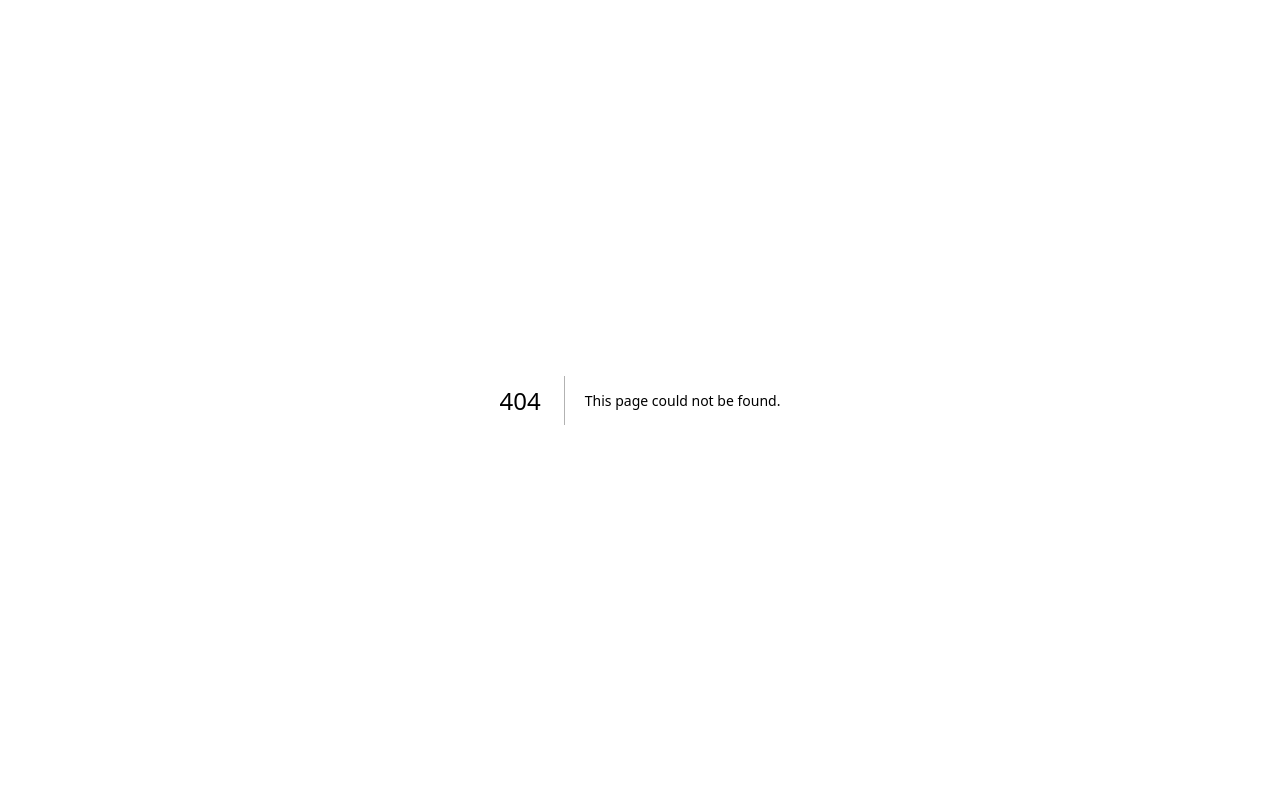
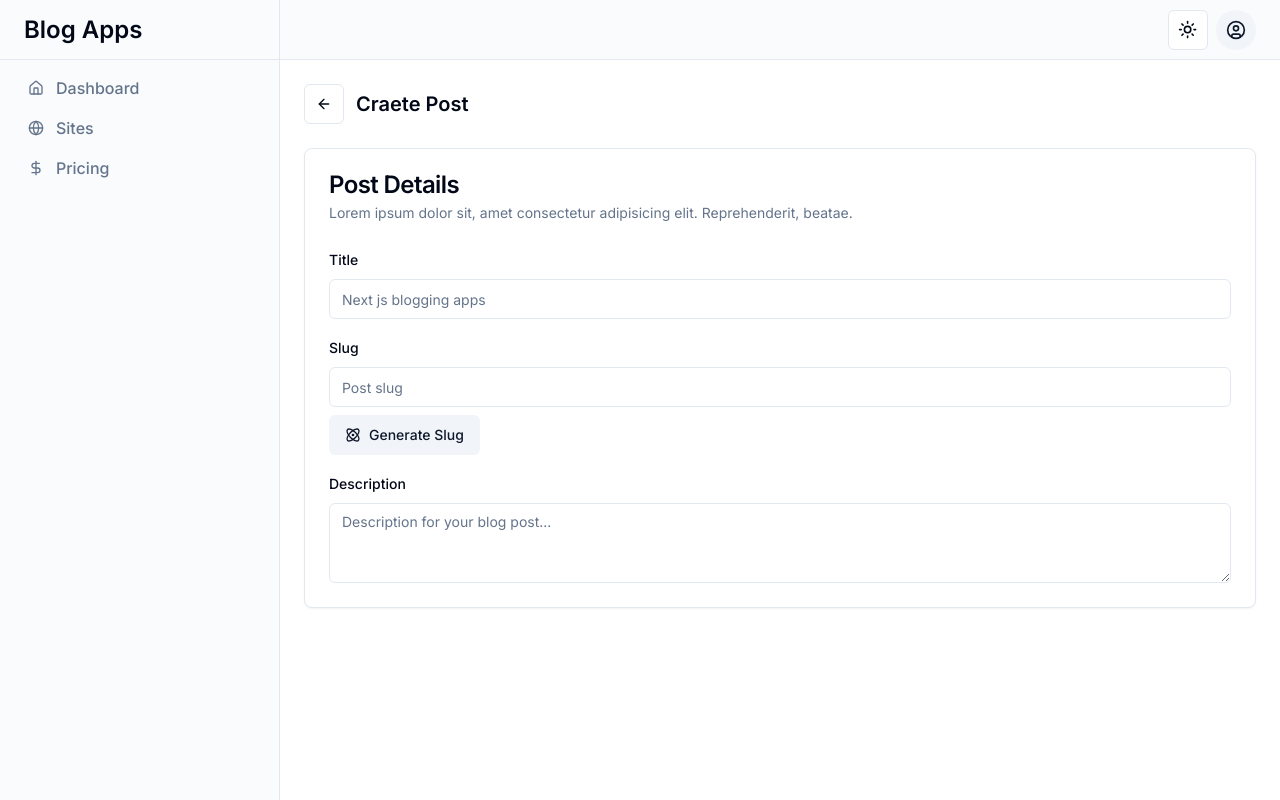
Before and after one commit to ivlie1495/mrav-blog, a Next.js app: page /dashboard/sites/1/post/new in a window 1280 px wide. Before the commit this address had no page. Built offline with nearby package versions, Linux system fonts and the light colour scheme.

Commit message:
create post blog

```diff
--- /dev/null
+++ b/app/dashboard/sites/[siteId]/components/create-post-button.tsx
@@ -0,0 +1,16 @@
+import { PlusCircle } from 'lucide-react'
+import Link from 'next/link'
+
+import { Button } from '@/components/ui/button'
+
+const CreatePostButton = () => {
+  return (
+    <Button asChild>
+      <Link href="/dashboard/sites/new">
+        <PlusCircle className="mr-2 size-4" /> Create Post
+      </Link>
+    </Button>
+  )
+}
+
+export default CreatePostButton
--- a/app/dashboard/sites/components/create-site.tsx
+++ b/app/dashboard/sites/[siteId]/components/post-empty.tsx
@@ -1,23 +1,23 @@
 import { FileIcon } from 'lucide-react'
 
-import CreateSiteButton from './create-site-button'
+import CreatePostButton from './create-post-button'
 
-const CreateSite = () => {
+const PostEmpty = () => {
   return (
     <div className="flex flex-col items-center justify-center rounded-md border border-dashed p-6 text-center animate-in fade-in-50">
       <div className="flex size-20 items-center justify-center rounded-full bg-primary/10">
         <FileIcon className="size-10 text-primary" />
       </div>
       <h2 className="mt-6 text-xl font-semibold">
-        You dont have any sites created.
+        You dont have any posts created.
       </h2>
       <p className="mx-auto mb-6 mt-2 max-w-sm text-center text-sm leading-tight text-muted-foreground">
-        You currently dont have any Sites. Please create some so that you can
+        You currently dont have any Posts. Please create some so that you can
         see them right here.
       </p>
-      <CreateSiteButton />
+      <CreatePostButton />
     </div>
   )
 }
 
-export default CreateSite
+export default PostEmpty
--- a/app/dashboard/sites/[siteId]/page.tsx
+++ b/app/dashboard/sites/[siteId]/page.tsx
@@ -3,6 +3,8 @@ import Link from 'next/link'
 
 import { getPostList } from '@/actions/posts'
 import { Button } from '@/components/ui/button'
+
+import PostEmpty from './components/post-empty'
 
 interface Props {
   params: {
@@ -30,17 +32,13 @@ const SiteDetailPage = async ({ params }: Props) => {
           </Link>
         </Button>
         <Button asChild>
-          <Link href="#">
+          <Link href={`/dashboard/sites/${siteId}/post/new`}>
             <PlusCircle className="mr-2 size-4" />
-            Create Article
+            Create Post
           </Link>
         </Button>
       </div>
-      {data === undefined || data.length === 0 ? (
-        <h1>Empty</h1>
-      ) : (
-        <h1>Hello</h1>
-      )}
+      {data === undefined || data.length === 0 ? <PostEmpty /> : <h1>Hello</h1>}
     </>
   )
 }
--- /dev/null
+++ b/app/dashboard/sites/[siteId]/post/new/page.tsx
@@ -0,0 +1,116 @@
+'use client'
+
+import { ArrowLeft, Atom } from 'lucide-react'
+import { useForm } from 'react-hook-form'
+import Link from 'next/link'
+
+import { Button } from '@/components/ui/button'
+import {
+  Card,
+  CardContent,
+  CardDescription,
+  CardHeader,
+  CardTitle,
+} from '@/components/ui/card'
+import {
+  Form,
+  FormControl,
+  FormField,
+  FormItem,
+  FormLabel,
+  FormMessage,
+} from '@/components/ui/form'
+import { Input } from '@/components/ui/input'
+import { Textarea } from '@/components/ui/textarea'
+
+interface Props {
+  params: {
+    siteId: string
+  }
+}
+
+const CreatePostPage = ({ params }: Props) => {
+  const { siteId } = params
+
+  const form = useForm()
+
+  const onSubmit = async () => {}
+
+  return (
+    <>
+      <div className="flex items-center">
+        <Button asChild size="icon" variant="outline" className="mr-3">
+          <Link href={`/dashboard/sites/${siteId}`}>
+            <ArrowLeft className="size-4" />
+          </Link>
+        </Button>
+        <h1 className="text-xl font-semibold">Craete Post</h1>
+      </div>
+      <Card>
+        <CardHeader>
+          <CardTitle>Post Details</CardTitle>
+          <CardDescription>
+            Lorem ipsum dolor sit, amet consectetur adipisicing elit.
+            Reprehenderit, beatae.
+          </CardDescription>
+        </CardHeader>
+        <CardContent>
+          <Form {...form}>
+            <form
+              className="flex flex-col gap-4"
+              onSubmit={form.handleSubmit(onSubmit)}
+            >
+              <FormField
+                control={form.control}
+                name="name"
+                render={({ field }) => (
+                  <FormItem>
+                    <FormLabel>Title</FormLabel>
+                    <FormControl>
+                      <Input placeholder="Next js blogging apps" {...field} />
+                    </FormControl>
+                    <FormMessage />
+                  </FormItem>
+                )}
+              />
+              <FormField
+                control={form.control}
+                name="name"
+                render={({ field }) => (
+                  <FormItem>
+                    <FormLabel>Slug</FormLabel>
+                    <FormControl>
+                      <Input placeholder="Post slug" {...field} />
+                    </FormControl>
+                    <Button variant="secondary" type="button">
+                      <Atom className="mr-2 size-4" /> Generate Slug
+                    </Button>
+                    <FormMessage />
+                  </FormItem>
+                )}
+              />
+              <FormField
+                control={form.control}
+                name="name"
+                render={({ field }) => (
+                  <FormItem>
+                    <FormLabel>Description</FormLabel>
+                    <FormControl>
+                      <Textarea
+                        placeholder="Description for your blog post..."
+                        {...field}
+                      />
+                    </FormControl>
+                    <FormMessage />
+                  </FormItem>
+                )}
+              />
+            </form>
+          </Form>
+        </CardContent>
+      </Card>
+    </>
+  )
+}
+
+export default CreatePostPage
--- /dev/null
+++ b/app/dashboard/sites/components/site-empty.tsx
@@ -0,0 +1,23 @@
+import { FileIcon } from 'lucide-react'
+
+import CreateSiteButton from './create-site-button'
+
+const SiteEmpty = () => {
+  return (
+    <div className="flex flex-col items-center justify-center rounded-md border border-dashed p-6 text-center animate-in fade-in-50">
+      <div className="flex size-20 items-center justify-center rounded-full bg-primary/10">
+        <FileIcon className="size-10 text-primary" />
+      </div>
+      <h2 className="mt-6 text-xl font-semibold">
+        You dont have any sites created.
+      </h2>
+      <p className="mx-auto mb-6 mt-2 max-w-sm text-center text-sm leading-tight text-muted-foreground">
+        You currently dont have any Sites. Please create some so that you can
+        see them right here.
+      </p>
+      <CreateSiteButton />
+    </div>
+  )
+}
+
+export default SiteEmpty
--- a/app/dashboard/sites/new/page.tsx
+++ b/app/dashboard/sites/new/page.tsx
@@ -56,12 +56,12 @@ const SiteNewPage = () => {
         <Form {...form}>
           <form onSubmit={form.handleSubmit(onSubmit)}>
             <CardContent>
-              <div className="flex flex-col gap-y-6">
+              <div className="flex flex-col gap-4">
                 <FormField
                   control={form.control}
                   name="name"
                   render={({ field }) => (
-                    <FormItem className="grid gap-2">
+                    <FormItem>
                       <FormLabel>Name</FormLabel>
                       <FormControl>
                         <Input placeholder="Site Name" {...field} />
@@ -74,7 +74,7 @@ const SiteNewPage = () => {
                   control={form.control}
                   name="subdirectory"
                   render={({ field }) => (
-                    <FormItem className="grid gap-2">
+                    <FormItem>
                       <FormLabel>Subdirectory</FormLabel>
                       <FormControl>
                         <Input placeholder="Subdirectory" {...field} />
@@ -87,7 +87,7 @@ const SiteNewPage = () => {
                   control={form.control}
                   name="description"
                   render={({ field }) => (
-                    <FormItem className="grid gap-2">
+                    <FormItem>
                       <FormLabel>Description</FormLabel>
                       <FormControl>
                         <Textarea
--- a/app/dashboard/sites/page.tsx
+++ b/app/dashboard/sites/page.tsx
@@ -1,7 +1,7 @@
 import { getSiteListAction } from '@/actions/sites'
 
-import CreateSite from './components/create-site'
 import CreateSiteButton from './components/create-site-button'
+import SiteEmpty from './components/site-empty'
 import SiteList from './components/site-list'
 
 const SitesPage = async () => {
@@ -13,7 +13,7 @@ const SitesPage = async () => {
         <CreateSiteButton />
       </div>
       {data === undefined || data.length === 0 ? (
-        <CreateSite />
+        <SiteEmpty />
       ) : (
         <SiteList data={data} />
       )}
```
